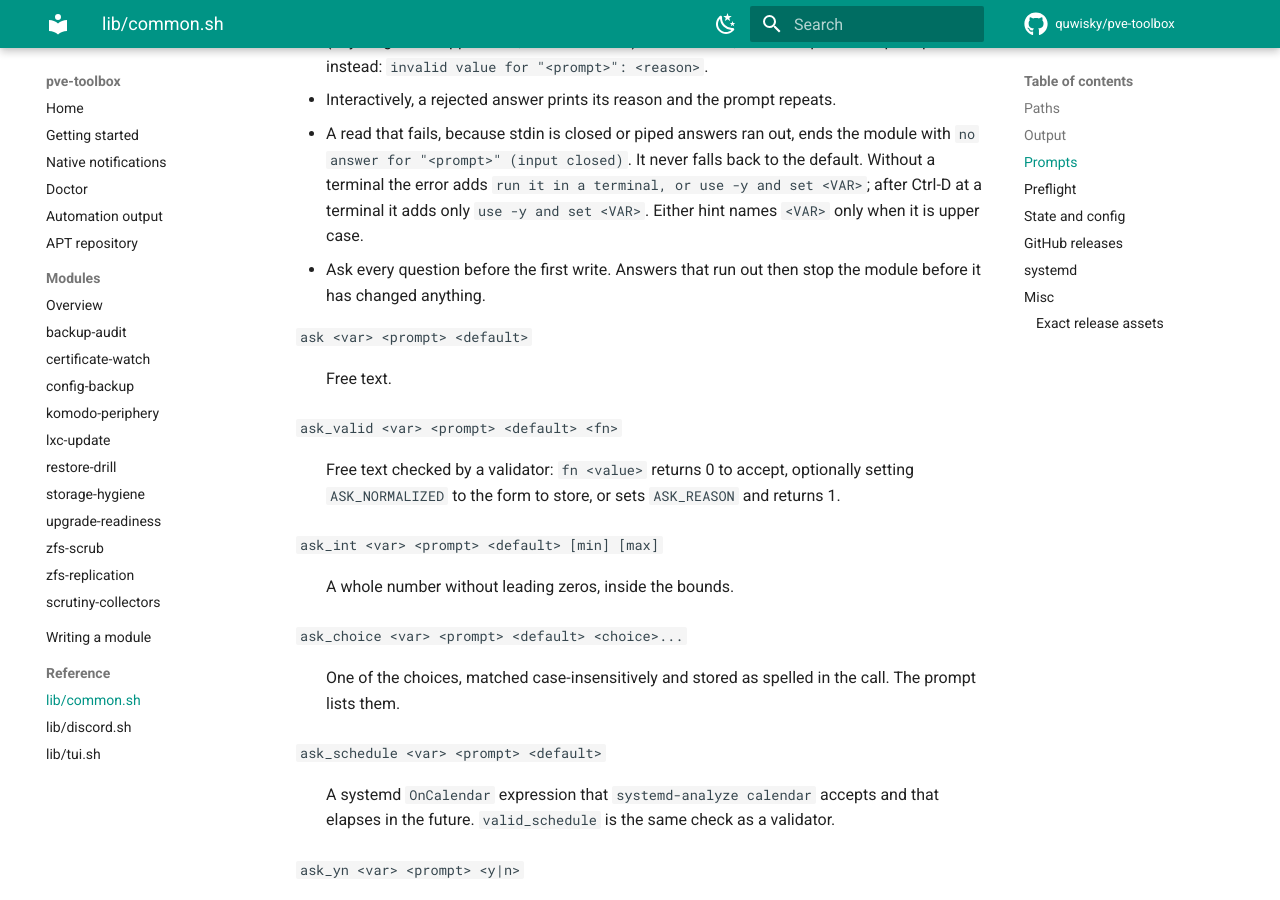
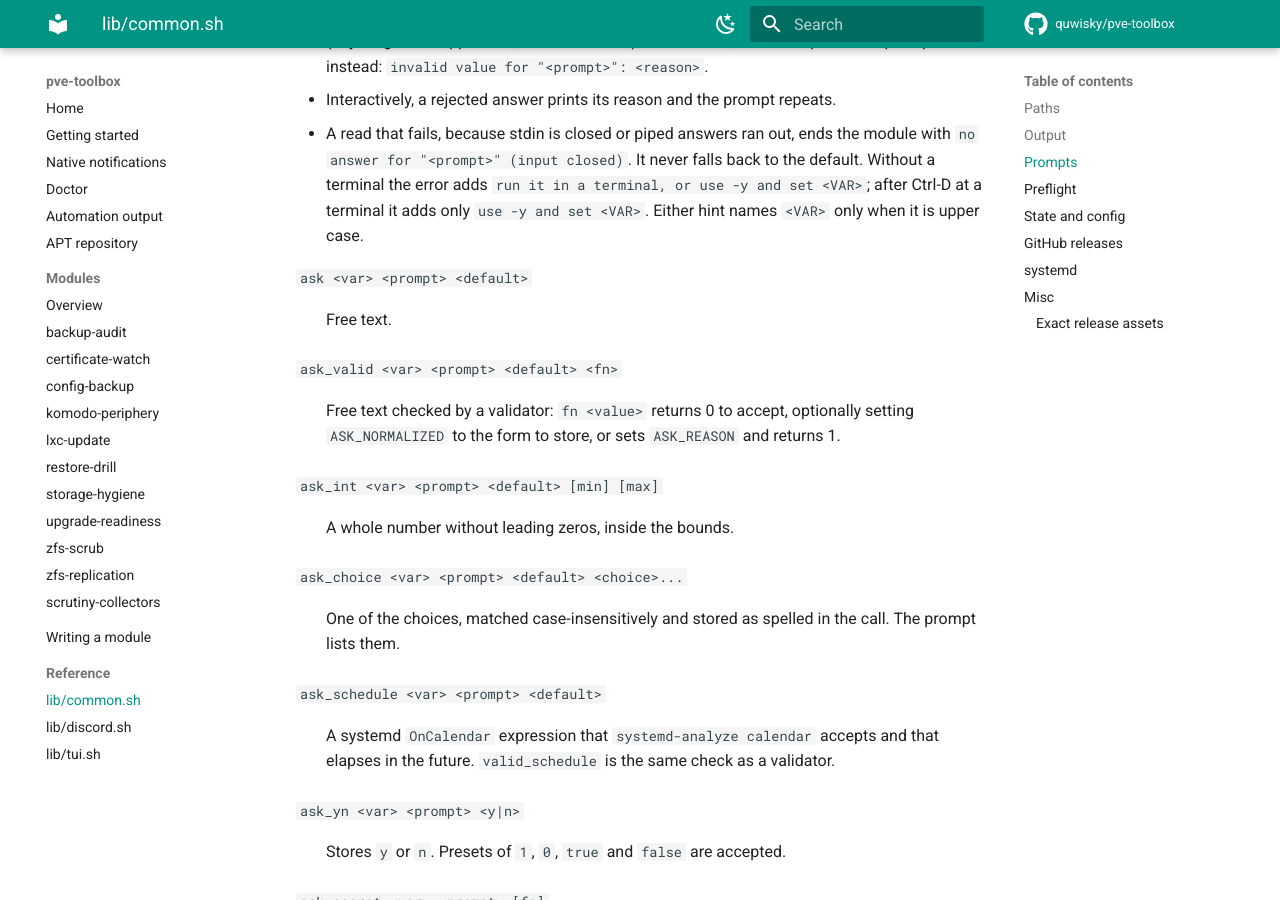
Before and after one commit to quwisky/pve-toolbox, an MkDocs documentation site: the page built from docs/reference/common.md, in a window 1280 px wide and 900 px high, scrolled down 1235 px. Built offline with MkDocs 1.6.1 and Material for MkDocs 9.7.7, drawn with Linux system fonts in a browser that asks for light colours; comment, search, counter and statistics services are not loaded.

Commit message:
docs(input): drop a rule the prompt reference already states
The "Ask before you write" admonition in docs/reference/common.md already
tells module authors to ask every question before the first write.

Co-Authored-By: Claude Opus 5.5 <noreply@anthropic.com>
Claude-Session: https://claude.ai/code/session_011KxtBtqL421fz5g4qHjyYD

```diff
--- a/docs/reference/common.md
+++ b/docs/reference/common.md
@@ -49,8 +49,6 @@ Every prompt follows the same rules:
   `run it in a terminal, or use -y and set <VAR>`; after Ctrl-D at a terminal
   it adds only `use -y and set <VAR>`. Either hint names `<VAR>` only when it
   is upper case.
-- Ask every question before the first write. Answers that run out then stop
-  the module before it has changed anything.
 
 `ask <var> <prompt> <default>`
 : Free text.
```
